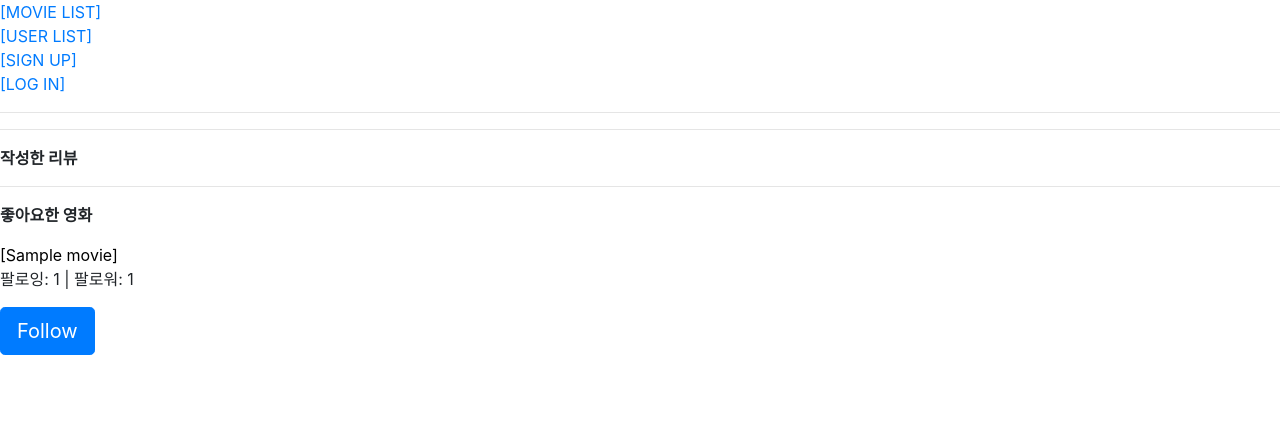
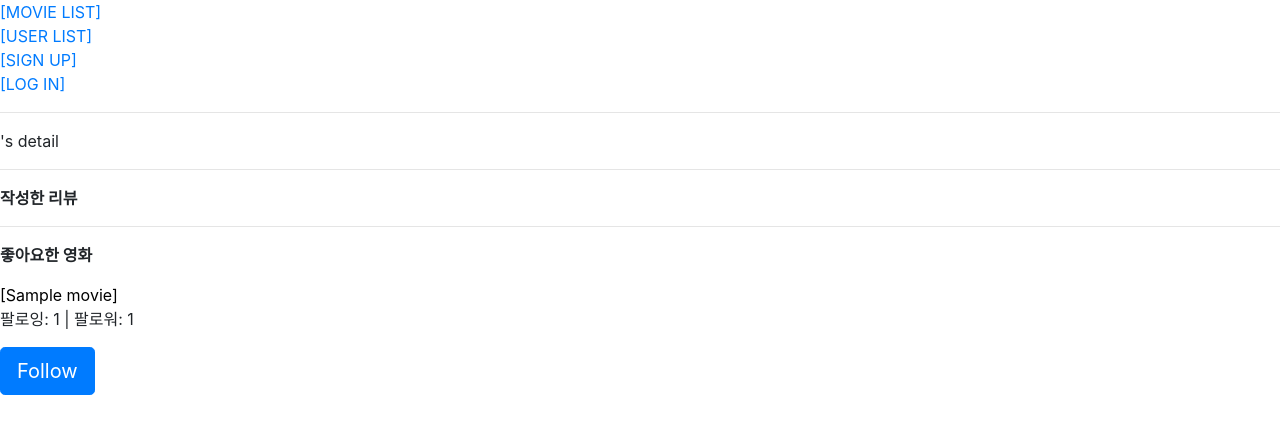
Before and after one commit to EUNS00/pjt10, a Django app: template accounts/templates/accounts/detail.html in a window 1280 px wide. Shown: the top 434 px of the page. Run offline with Django 3.2, Linux system fonts and the light colour scheme; the template is opened without the code that fills it: most values are stand-ins (such as "Sample title", 1, 10 or a date in 2020); parts of the project's set-up code (start-up, migrations or seed data) failed here and were passed over; some libraries are stand-ins or nearby versions.

Commit message:
for delete

```diff
--- a/accounts/templates/accounts/detail.html
+++ b/accounts/templates/accounts/detail.html
@@ -1,6 +1,6 @@
 {% extends 'movies/base.html' %}
 {% block body %}
-    {{ user.username }}
+    {{ user.username }}'s detail
     <hr>
     <p><b>작성한 리뷰</b></p>
     {% for review in user.review_set.all %}
@@ -16,7 +16,7 @@
     <p>팔로잉: {{ person.followings.all|length }} | 팔로워: {{ person.followers.all|length }}</p>
     {% if request.user != person.user %}
         {% if user in person.followers.all %}
-            <a class="btn btn-primary btn-lg" href="{% url 'accounts:follow' person.pk %}" role="button">Unffollow</a>
+             <a class="btn btn-primary btn-lg" href="{% url 'accounts:follow' person.pk %}" role="button">Unffollow</a>
         {% else %}
             <a class="btn btn-primary btn-lg" href="{% url 'accounts:follow' person.pk %}" role="button">Follow</a>
         {% endif %}
--- a/accounts/templates/accounts/index.html
+++ b/accounts/templates/accounts/index.html
@@ -1,9 +1,11 @@
 {% extends 'movies/base.html' %}
 
 {% block body %}
+    <p>Hello {{ user }}</p>
     <h2>USER LIST</h2>
+
     {%  for user in users %}
-    <hr>
+        <hr>
         <a href="{% url 'accounts:detail' user.pk %}">{{ user.username }}</a><br>
     {% endfor %}
 {% endblock %}
--- a/accounts/views.py
+++ b/accounts/views.py
@@ -19,6 +19,7 @@
     like_movies = user.like_movies.filter(pk=user_pk)
     person = get_object_or_404(get_user_model(), pk=user_pk)
     context = {'user':user, 'like_movies':like_movies, 'person': person}
+    embed()
     return render(request, 'accounts/detail.html', context)
 
 
```
